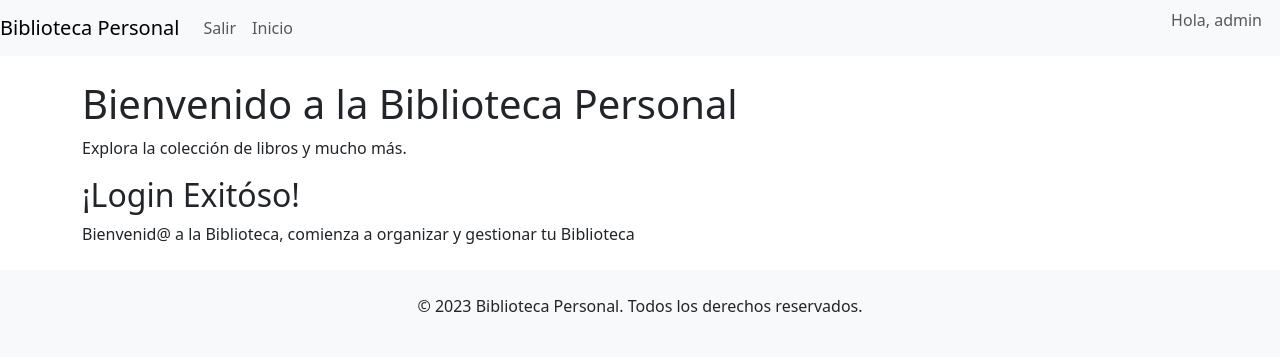
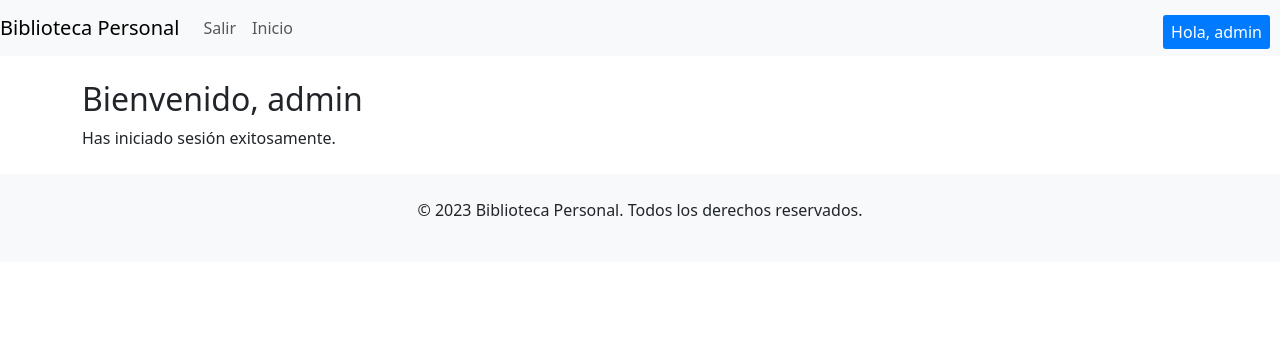
Before and after one commit to ezecodo/Entrega1-Angeloni, a Django app: page /usuarios/registro/login_exitoso/ in a window 1280 px wide. Shown: the top 357 px of the page. Run offline with Django 4.2, Linux system fonts and the light colour scheme; a user stored in the database is signed in; some libraries are stand-ins or nearby versions.

Commit message:
Muestra Hola Usuario a la derecha

```diff
--- a/inicio/templates/inicio/homepage.html
+++ b/inicio/templates/inicio/homepage.html
@@ -15,7 +15,6 @@
     />
   </head>
   <body>
-    <!-- ... -->
     <nav class="navbar navbar-expand-lg navbar-light bg-light">
       <a class="navbar-brand" href="#">Biblioteca Personal</a>
       <button
@@ -40,11 +39,14 @@
           </li>
           {% if user.is_authenticated %}
           <li class="nav-item">
+            <span class="nav-link greeting custom-greeting"
+              >Hola, {{ user.username }}</span
+            >
+          </li>
+          <li class="nav-item">
             <a class="nav-link" href="{% url 'logout' %}">Salir</a>
           </li>
-          <li class="nav-item">
-            <span class="nav-link greeting"> Hola, {{ user.username }} </span>
-          </li>
+
           {% else %}
           <li class="nav-item">
             <a class="nav-link btn btn-outline-primary" href="{% url 'login' %}"
@@ -62,13 +64,12 @@
         </ul>
       </div>
     </nav>
-    <!-- ... -->
 
     <div class="container mt-4">
+      {% if not user.is_authenticated %}
       <h1>Bienvenido a la Biblioteca Personal</h1>
       <p>Explora la colección de libros y mucho más.</p>
-
-      {% block content %} {% endblock %}
+      {% endif %} {% block content %} {% endblock %}
     </div>
 
     <footer class="bg-light py-4 mt-4">
--- a/static/css/custom.css
+++ b/static/css/custom.css
@@ -44,6 +44,11 @@
 
 .greeting {
   position: absolute;
-  top: 0;
+  top: 15px;
   right: 10px;
+  background-color: #007bff; /* Cambia el color de fondo a azul */
+  color: #fff; /* Cambia el color del texto a blanco */
+  padding: 5px 10px; /* Añade un poco de espacio alrededor del texto */
+  border-radius: 3px; /* Agrega esquinas redondeadas */
+  font-size: 16px; /* Cambia el tamaño de la fuente */
 }
--- a/usuarios/templates/usuarios/login_exitoso.html
+++ b/usuarios/templates/usuarios/login_exitoso.html
@@ -1,7 +1,4 @@
 {% extends 'inicio/homepage.html' %} {% block content %}
-<h2>¡Login Exitóso!</h2>
-<p>
-  Bienvenid@ a la Biblioteca, comienza a organizar y gestionar tu Biblioteca
-</p>
-
+<h2>Bienvenido, {{ user.username }}</h2>
+<p>Has iniciado sesión exitosamente.</p>
 {% endblock %}
```
Also changed, not shown: libros/views.py (+6 -6 lines), db.sqlite3.
